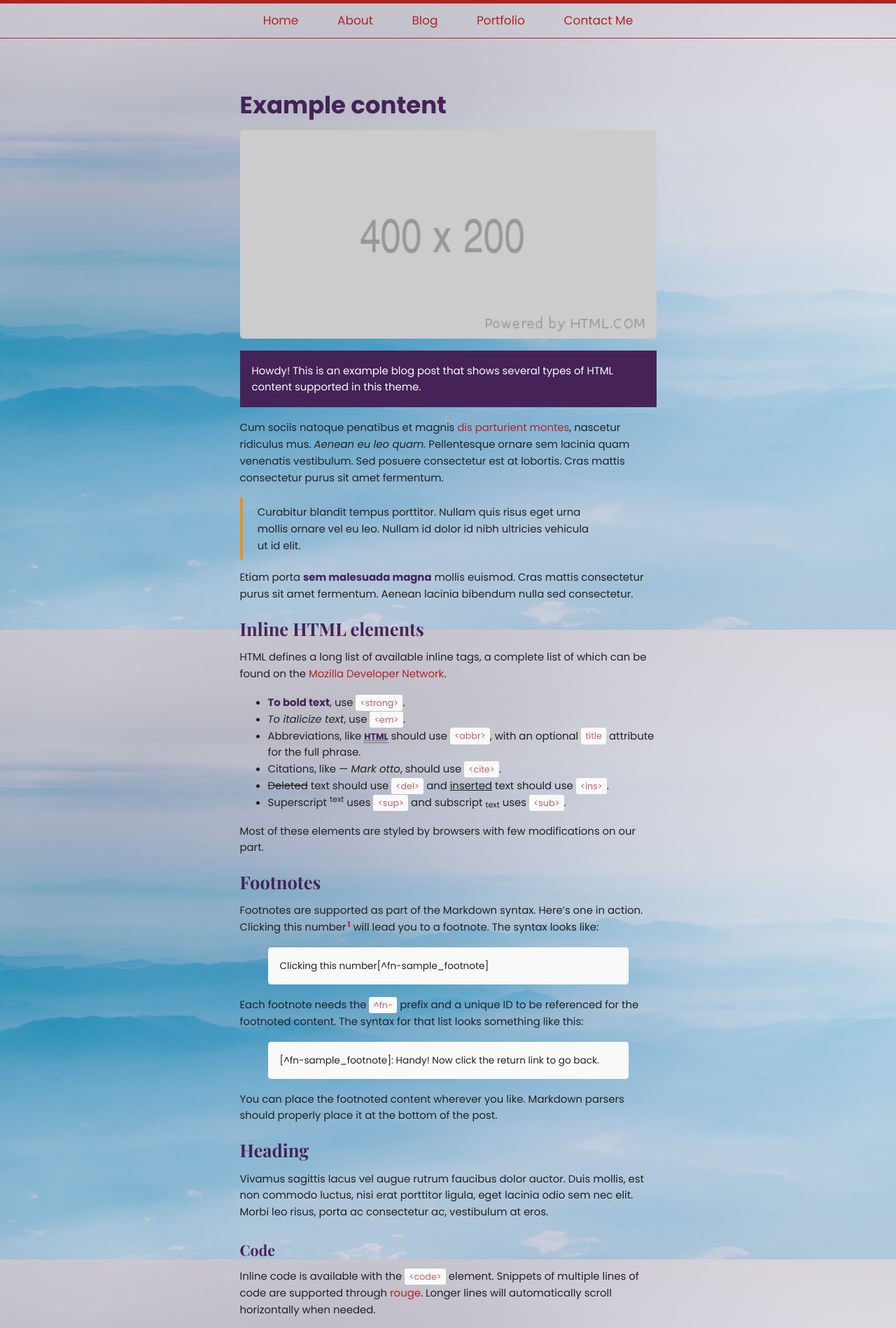
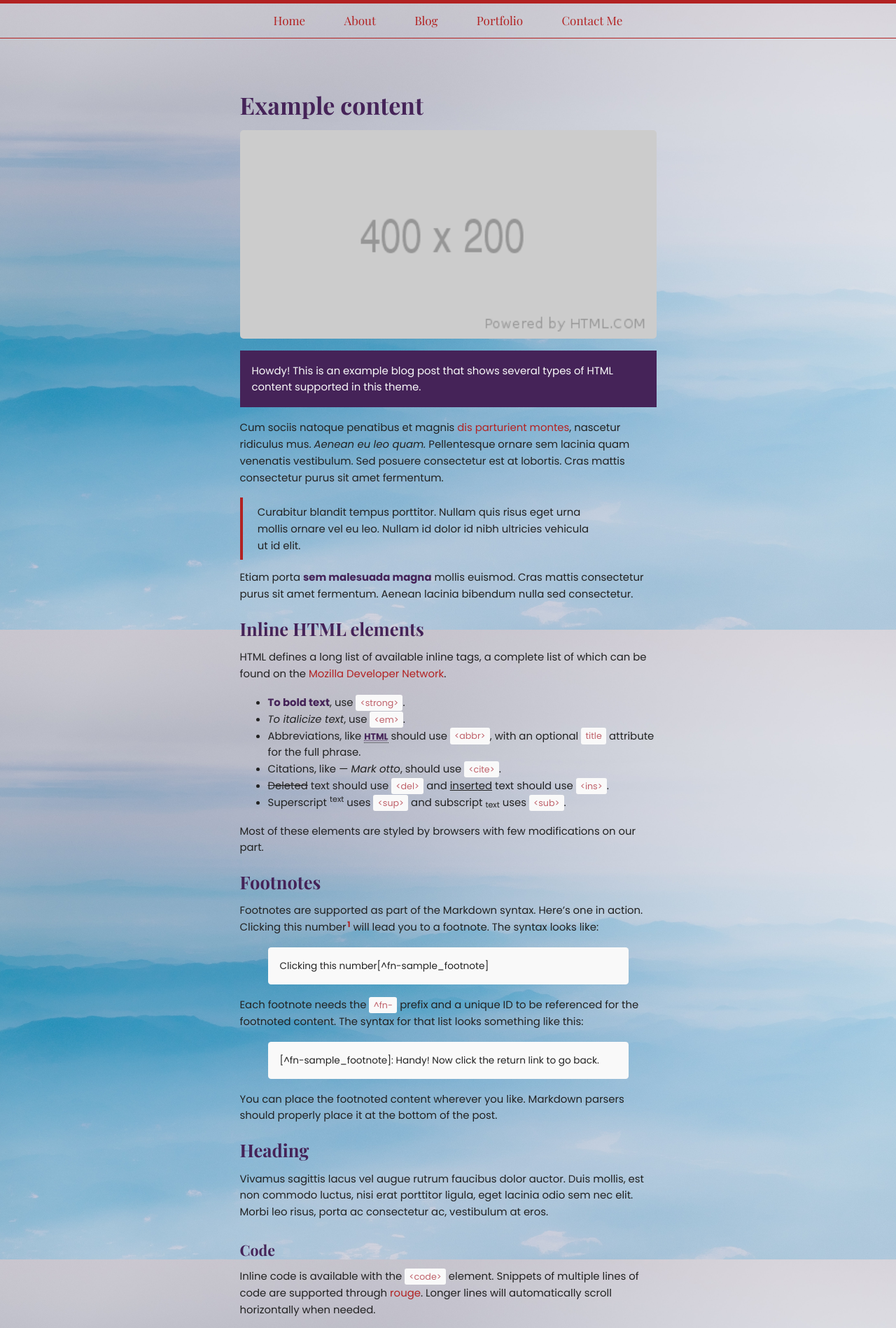
Before and after one commit to charadh/charadh.github.io, a Jekyll site: the page built from assets/2020-07-20-example-content.md, in a window 1280 px wide. Shown: the top 1898 px of the page at 70% size. Built offline with Jekyll 4.4.1, drawn with Linux system fonts in a browser that asks for light colours; some web fonts are replaced.

Commit message:
more font changes

```diff
--- a/_sass/base/_typography.scss
+++ b/_sass/base/_typography.scss
@@ -75,7 +75,7 @@ blockquote {
   padding: .5rem 1rem;
   margin: .8rem 0;
   color: #222222;
-  border-left: .25rem solid #E39426;
+  border-left: .25rem solid #b22222;
 
   p:last-child {
     margin-bottom: 0;
--- a/_sass/components/_navigation.scss
+++ b/_sass/components/_navigation.scss
@@ -7,6 +7,7 @@
   font-size: $font-size; // override mobile media query
   text-align: center;
   margin-bottom: 4rem;
+  font-family: $font-stack, serif;
 
   @media (max-width: 38em) {
     margin-bottom: 2rem;
--- a/_sass/pages/_posts.scss
+++ b/_sass/pages/_posts.scss
@@ -15,7 +15,7 @@
 .post-title,
 .post-title a {
   color: $post-title-color;
-  font-family: 'Poppins';
+  font-family: $font-stack, serif;
 }
 .page-title,
 .post-title {
--- a/_sass/utilities/_variables.scss
+++ b/_sass/utilities/_variables.scss
@@ -7,7 +7,6 @@
 $font-stack: 'Playfair Display', serif;
 $font-size: 17px;
 $font-size-mobile: 15px;
-
 $code-font-stack: 'Poppins', monospace;
 
 // Body
```
